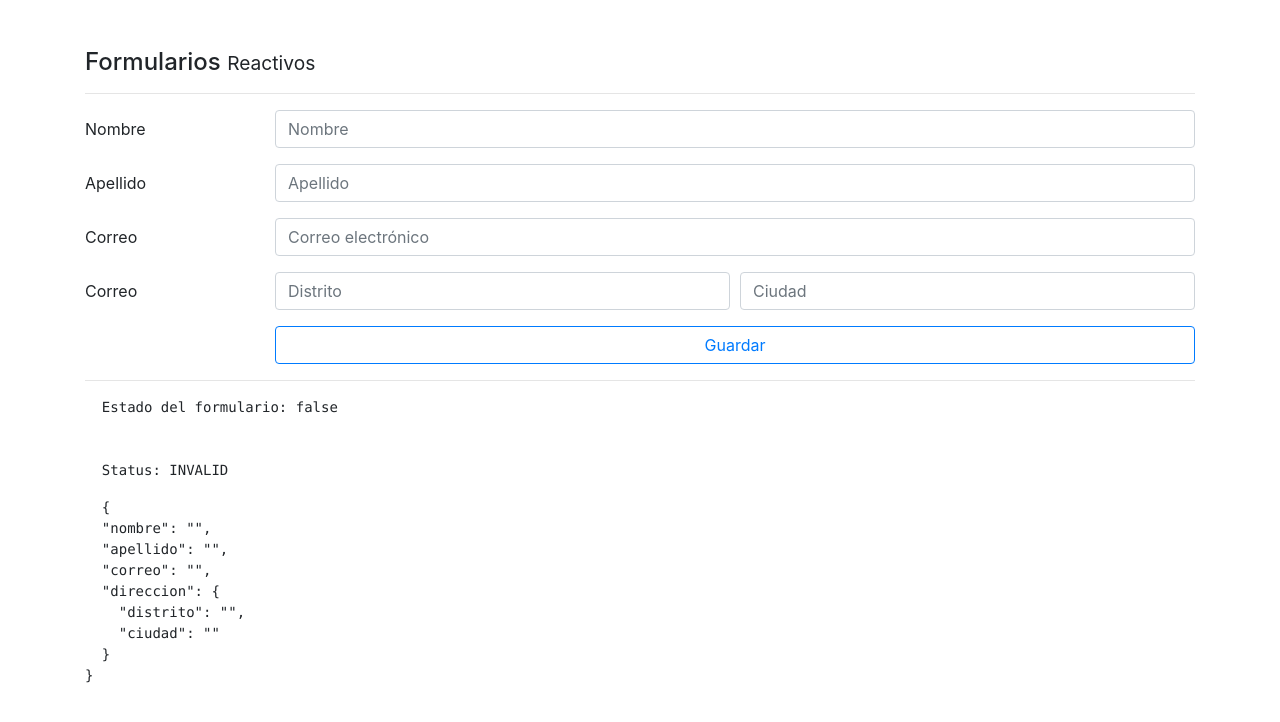
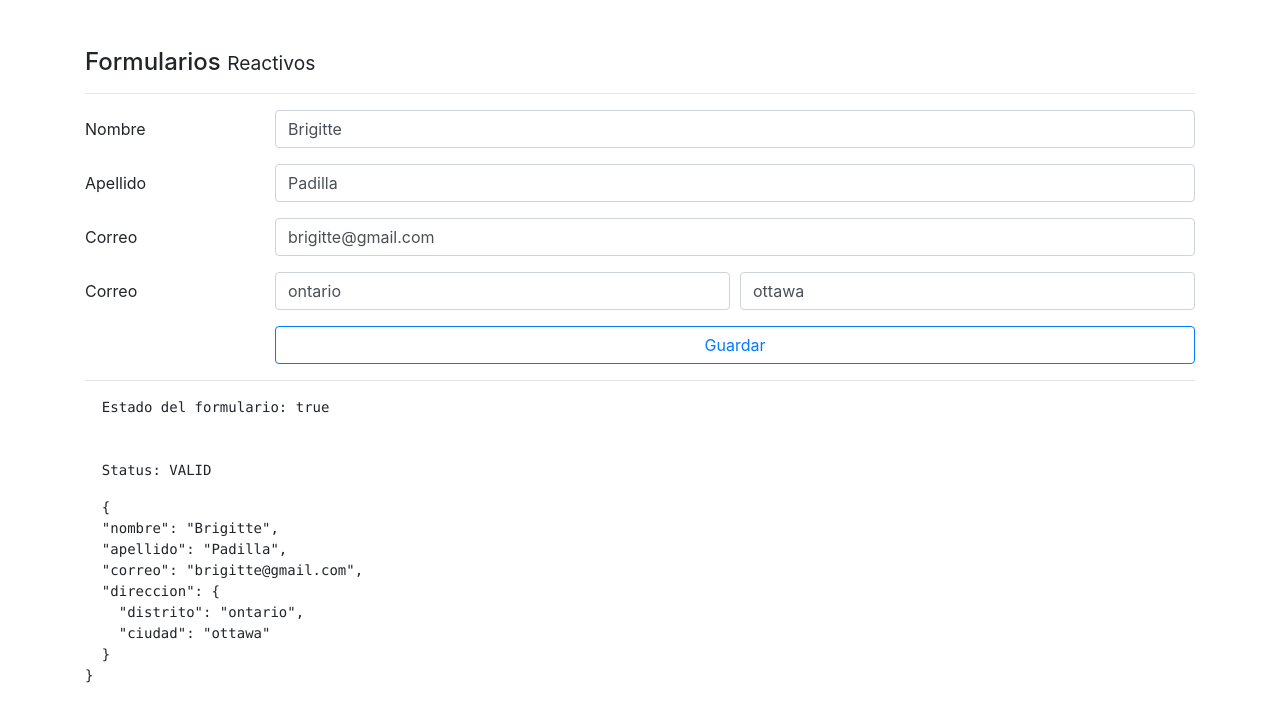
Before and after one commit to Brigitte9219/FormulariosEnAngular, an Angular app: page /reactivo in a window 1280 px wide. Shown: the top 722 px of the page. Built offline with nearby package versions, Linux system fonts and the light colour scheme.

Commit message:
Formulario Reactivo: Reset y carga de la data inicial

```diff
--- a/src/app/pages/reactive/reactive.component.ts
+++ b/src/app/pages/reactive/reactive.component.ts
@@ -12,6 +12,7 @@ export class ReactiveComponent {
 
   constructor(private fb:FormBuilder){
     this.crearFormulario();
+    this.cargarDataAlFormulario();
   }
 
   get nombreNoValido(){
@@ -46,6 +47,18 @@ export class ReactiveComponent {
     });
   }
 
+  cargarDataAlFormulario(){
+    this.forma.setValue({
+      nombre:'Brigitte',
+      apellido:'Padilla',
+      correo:'brigitte@gmail.com',
+      direccion:{
+        distrito:'ontario',
+        ciudad:'ottawa'
+      }
+    })
+  }
+
   guardar(){
     console.log(this.forma);
 
@@ -58,6 +71,7 @@ export class ReactiveComponent {
         }
       });
     }
+    this.forma.reset();
   }
 
 
```
